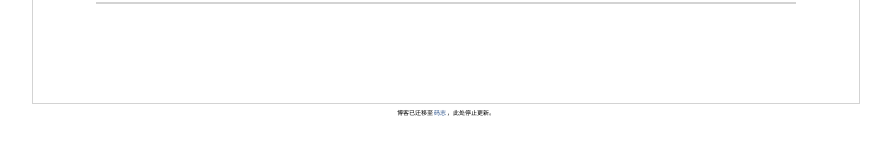
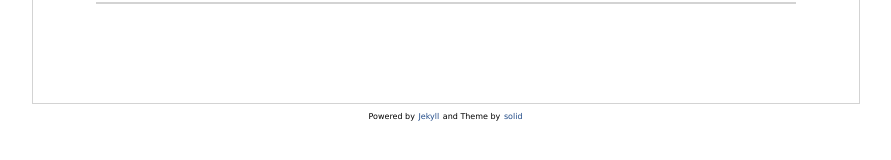
Before and after one commit to mzlogin/jekyll-theme-solid, a Jekyll site: the page built from pages/about.md, in a window 1280 px wide. Shown: the part 566-726 px from the top of the page, without its empty margins (194-1085 px from the left). Built offline with Jekyll 4.4.1, drawn with Linux system fonts in a browser that asks for light colours; Markdown is read by kramdown in place of the engine named in the settings; comment, search, counter and statistics services are not loaded.

Commit message:
fix style

```diff
--- a/_config.yml
+++ b/_config.yml
@@ -1,7 +1,7 @@
 # ---------------- #
 #   Main Configs   #
 # ---------------- #
-baseurl:
+baseurl: http://mazhuang.org/jekyll-theme-solid
 url: http://mazhuang.org/jekyll-theme-solid
 date_format: "ordinal"
 title: jekyll-theme-solid
--- a/_includes/footer.html
+++ b/_includes/footer.html
@@ -1,3 +1,3 @@
-    <center><p style="font-size:0.25em;">博客已迁移至<a href="http://mzlog.com">码志</a>，此处停止更新。</p></center>
+<center><p style="font-size:0.5em;">Powered by <a href="http://jekyllrb.com">Jekyll</a> and Theme by <a href="http://github.com/mzlogin/jekyll-theme-solid">solid</a></p></center>
     </body>
 </html>
--- a/_includes/navigation.html
+++ b/_includes/navigation.html
@@ -1,10 +1,10 @@
 <div class="nav">
     <div class="nav_nav">
-        <a class="nav_a1" href="{{ root_url }}/">首页</a>
-        <a href="{{ root_url }}/categories/">分类</a>
-        <a class="nav_a1" href="{{ root_url }}/wiki/">维基</a>
-        <a href="{{ root_url }}/links/">链接</a>
-        <a class="nav_a1" href="{{ root_url }}/about.html">关于</a>
+        <a class="nav_a1" href="{{ site.baseurl }}/">首页</a>
+        <a href="{{ site.baseurl }}/categories/">分类</a>
+        <a class="nav_a1" href="{{ site.baseurl }}/wiki/">维基</a>
+        <a href="{{ site.baseurl }}/links/">链接</a>
+        <a class="nav_a1" href="{{ site.baseurl }}/about.html">关于</a>
     </div>
-    <div class="nav_rss"><a href="{{ root_url }}/sitemap.xml" style="display:none;">SITEMAP</a><a href="{{ root_url }}/feed.xml" target="_blank">订阅</a></div>
+    <div class="nav_rss"><a href="{{ site.baseurl }}/sitemap.xml" style="display:none;">SITEMAP</a><a href="{{ site.baseurl }}/feed.xml" target="_blank">订阅</a></div>
 </div>
```
